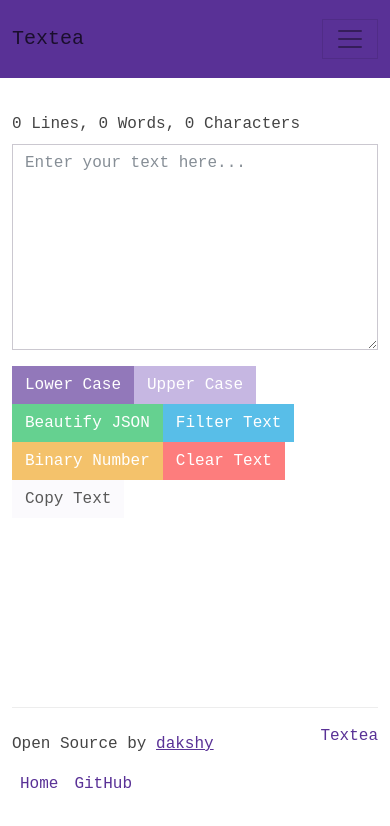
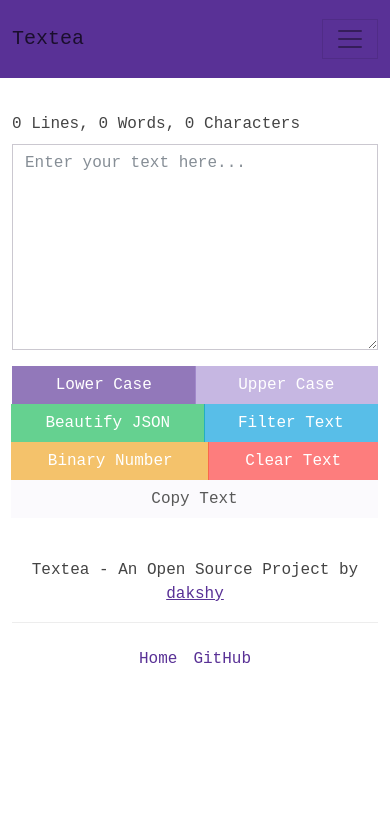
Before and after one commit to dakshy/react-textea, a React (Create React App) app: page / in a window 390 px wide. Shown: the top 826 px of the page. Built offline with nearby package versions, Linux system fonts and the light colour scheme; a web font is replaced by a local one.

Commit message:
UI Improvements for Mobile

```diff
--- a/src/components/Footer.js
+++ b/src/components/Footer.js
@@ -2,19 +2,16 @@ import React from "react";
 
 export default function Footer() {
     return (
-        <div class="container fixed-bottom">
-        <footer class="d-flex flex-wrap justify-content-between align-items-center py-3 my-4 border-top">
-            <p class="col-md-4 mb-0 text-body-secondary">Open Source by <a href="https://github.com/dakshy">dakshy</a></p>
-
-            <a href="/" class="col-md-4 d-flex align-items-center justify-content-center mb-3 mb-md-0 me-md-auto link-body-emphasis text-decoration-none">
-            Textea
-            </a>
-
-            <ul class="nav col-md-4 justify-content-end">
-            <li class="nav-item"><a href="/" class="nav-link px-2 text-body-secondary">Home</a></li>
-            <li class="nav-item"><a target="_blank" rel="noreferrer" href="https://github.com/dakshy/react-textea" class="nav-link px-2 text-body-secondary">GitHub</a></li>
-            </ul>
-        </footer>
+    <div className="container">
+    <footer className="py-3 my-4">
+        <div className="border-bottom">
+            <p className="text-center text-body-secondary">Textea - An Open Source Project by <a target="_blank" rel="noreferrer" href="https://github.com/dakshy">dakshy</a></p>
         </div>
+        <div className="nav justify-content-center pb-3 mt-3">
+        <li className="nav-item"><a href="/" className="nav-link px-2 text-body-secondary">Home</a></li>
+        <li className="nav-item"><a target="_blank" rel="noreferrer" href="https://github.com/dakshy/react-textea" className="nav-link px-2 text-body-secondary">GitHub</a></li>
+        </div>
+    </footer>
+    </div>
     )
 }
--- a/src/components/TextArea.js
+++ b/src/components/TextArea.js
@@ -111,7 +111,7 @@ export default function TextArea() {
                 placeholder='Enter your text here...'
             ></textarea>
             </div>
-            <div className='my-3'>
+            <div className='btn-group d-flex flex-wrap my-3'>
                 <Button title="Lower Case" color="primary" disabled={disButtons} workfn={setLowerCase}/>
                 <Button title="Upper Case" color="secondary" disabled={disButtons} workfn={setUpperCase}/>
                 <Button title="Beautify JSON" color="success" disabled={disButtons} workfn={beautifyJSON}/>
```
